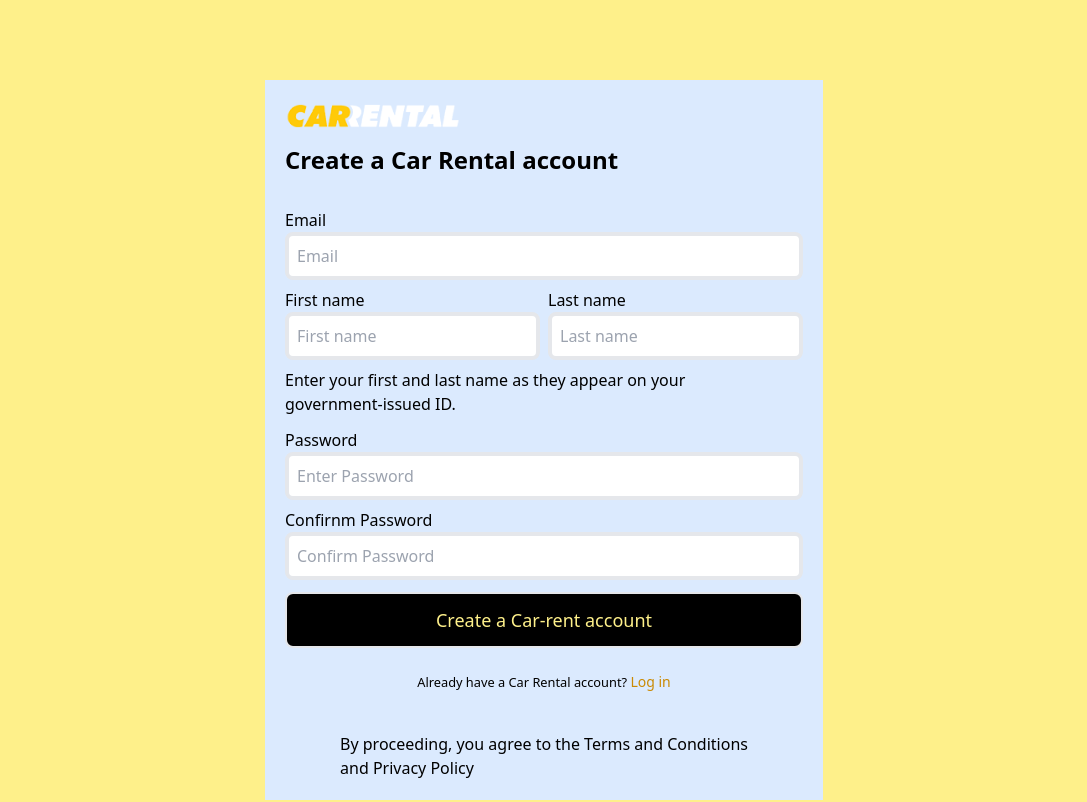
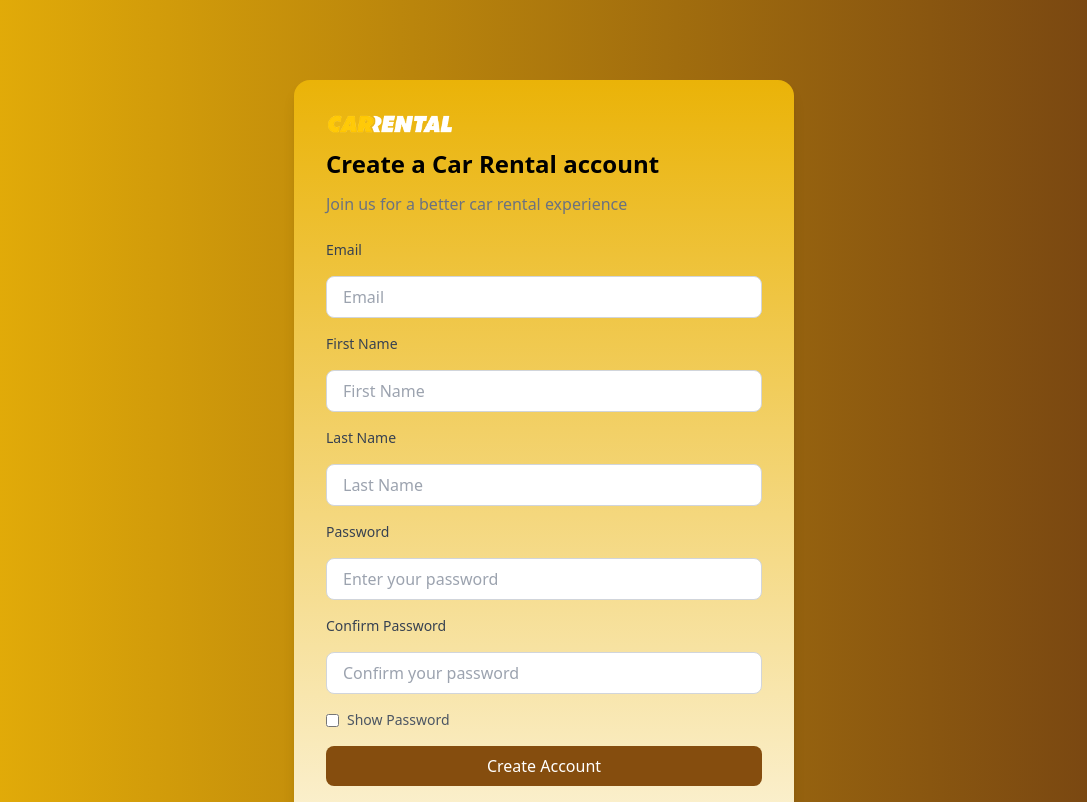
Before and after one commit to itunumide/car-rental, a React (Vite) app: page /signup in a window 1280 px wide. Shown: the top 802 px of the page, without its empty margins (96-1183 px from the left). Built offline with nearby package versions, Linux system fonts and the light colour scheme.

Commit message:
save my new code

```diff
--- a/src/pages/Login.jsx
+++ b/src/pages/Login.jsx
@@ -1,31 +1,62 @@
 import carlogo from "../assets/car-rental-logo.png";
-import {useState} from 'react'
+import { useState } from "react";
+import { Link } from "react-router-dom";
+import axios from "axios";
+import { setToken } from '../utils/Token.js';
 
 const Login = () => {
-     const [email, setEmail] = useState(['']);
-     const [password, setPassword] =useState(['']);
+  const [loginData, setLoginData] = useState({
+    email: "",
+    password: "",
+  });
+  const [errorMessage, setErrorMessage] = useState("");
+  const [showPassword, setShowPassword] = useState(false);
 
-     const handleSubmit = (e) =>{
-      e.preventDefault();
-      console.log('Email:', email)
-      console.log('password:', password)
+  const handleSubmit = async (e) => {
+    e.preventDefault();
 
-      setEmail("")
-      setPassword("")
-     };
+    const url = "https://car-rental-okvm.onrender.com/login";
+    try {
+      const response = await axios.post(url, loginData, {
+        headers: {
+          "Content-Type": "application/json",
+        },
+      });
+
+      if (response.data.token) {
+        setToken(response.data.token);
+        console.log("Token saved:", response.data.token);
+
+        setErrorMessage("Login submitted successfully");
+        alert("Login successfully!");
+      }
+    } catch (error) {
+      if (error.response) {
+        setErrorMessage("Error response: " + error.response.data.message);
+        alert("Error Logging in: " + error.response.data.message);
+      } else if (error.request) {
+        setErrorMessage("No response from the server. Please try again later.");
+        alert("No response from the server. Please try again later.");
+      } else {
+        setErrorMessage("An unexpected error occurred: " + error.message);
+        alert("An unexpected error occurred. Please try again.");
+      }
+    }
+  };
 
   return (
     <div className="flex justify-center items-center min-h-screen sm:bg-gradient-to-r from-yellow-500 to-yellow-900">
-      <div className= "bg-gradient-to-b from-yellow-500 to-white p-8 rounded-2xl shadow-lg w-full sm:w-[500px] sm:mt-[5rem]  text-center">
+      <div className="bg-gradient-to-b from-yellow-500 to-white p-8 sm:rounded-2xl sm:shadow-lg w-full sm:w-[500px] sm:mt-[5rem] text-center">
         <div className="flex flex-col items-start">
-          <div className="mb-6">
-            <img src={carlogo} alt="car logo" className="mx-auto w-[8rem]" />
-          </div>
-
+          <Link to="/">
+            <div className="mb-6">
+              <img src={carlogo} alt="car logo" className="mx-auto w-[8rem]" />
+            </div>
+          </Link>
           <h2 className="text-2xl font-bold mb-2">Log in</h2>
           <p className="text-gray-500 mb-6">Continue to Car Rental account</p>
         </div>
-        <form className="space-y-4">
+        <form className="space-y-4" onSubmit={handleSubmit}>
           <label
             htmlFor="email"
             className="block text-left text-sm font-medium text-gray-700"
@@ -34,31 +65,58 @@ const Login = () => {
           </label>
           <input
             type="email"
-            value={email}
-            onChange={(e => setEmail(e.target.value)) }
+            value={loginData.email}
+            name="email"
+            onChange={(e) =>
+              setLoginData({ ...loginData, email: e.target.value })
+            }
             id="email"
             placeholder="Email"
             className="w-full px-4 py-2 border border-gray-300 rounded-lg focus:outline-none focus:ring-2 focus:ring-yellow-500"
+            required
           />
-          <label htmlFor="password"  className="block text-left text-sm font-medium text-gray-700"> Password</label>
+          <label
+            htmlFor="password"
+            className="block text-left text-sm font-medium text-gray-700"
+          >
+            Password
+          </label>
           <input
-            type="password"
+            type={showPassword ? "text" : "password"}
             id="password"
-            value={password}
-            onChange={(e => setPassword(e.target.value))}
+            name="password"
+            value={loginData.password}
+            onChange={(e) =>
+              setLoginData({ ...loginData, password: e.target.value })
+            }
             className="w-full px-4 py-2 border border-gray-300 rounded-lg focus:outline-none focus:ring-2 focus:ring-yellow-500"
             placeholder="Enter your password"
             required
           />
+
+          <div className="flex items-center">
+            <input
+              type="checkbox"
+              id="showPassword"
+              checked={showPassword}
+              onChange={() => setShowPassword(!showPassword)}
+              className="mr-2"
+            />
+            <label htmlFor="showPassword" className="text-sm text-gray-600">
+              Show Password
+            </label>
+          </div>
+          {errorMessage && <p className="text-red-500">{errorMessage}</p>}
           <button
             type="submit"
-            onClick={handleSubmit}
             className="w-full bg-yellow-800 text-white py-2 rounded-lg hover:bg-yellow-900"
           >
             Continue with email
           </button>
+          <a href="" className="block text-right  text-yellow-600">
+            Forgot password?
+          </a>
         </form>
-
 
         <div className="my-6 flex items-center justify-center">
           <div className="border-t w-[40%] border-yellow-600 "></div>
@@ -67,16 +125,15 @@ const Login = () => {
         </div>
 
         <div className="mt-6">
-          <p className="text-sm">
-            New to Car Rentals?{' '}
-            <a href="#" className="text-yellow-600 hover:underline">
+          <p className="text-[0.95rem]">
+            New to Car Rentals?{" "}
+            <a href="/signup" className="text-yellow-600 hover:underline">
               Get started
             </a>
           </p>
         </div>
 
-
-        <div className="mt-8 flex justify-between w-[40%] text-sm text-gray-500">
+        <div className="mt-8 flex justify-between w-[200px] text-sm text-gray-500">
           <a href="#" className="hover:underline">
             Help
           </a>
--- a/src/pages/SignUp.jsx
+++ b/src/pages/SignUp.jsx
@@ -1,68 +1,229 @@
-import logo from "../assets/car-rental-logo.png"
+import logo from "../assets/car-rental-logo.png";
+import { useState } from "react";
+import { Link } from "react-router-dom";
+import axios from "axios";
+import { setToken } from "../utils/Token.js";
+
+const Signup = () => {
+  const [signupData, setSignupData] = useState({
+    email: "",
+    firstName: "",
+    lastName: "",
+    password: "",
+    confirmPassword: "",
+  });
+  const [errorMessage, setErrorMessage] = useState("");
+  const [showPassword, setShowPassword] = useState(false);
 
 
-const Signup = () =>{
+  const handleSubmit = async (e) => {
+    e.preventDefault();
+    if (signupData.password !== signupData.confirmPassword) {
+      setErrorMessage("Passwords do not match.");
+      return;
+    }
 
+    const url = "https://car-rental-okvm.onrender.com/signup";
+    try {
+      const response = await axios.post(url, signupData, {
+        headers: {
+          "Content-Type": "application/json",
+        },
+      });
+
+      if (response.data.token) {
+        setToken(response.data.token);
+        console.log("Token saved:", response.data.token);
+        alert("Signup successful!");
+      }
+    } catch (error) {
+      if (error.response) {
+        setErrorMessage( error.response.data.message);
+        alert("Error signing up: " + error.response.data.message);
+      } else if (error.request) {
+        setErrorMessage("No response from the server. Please try again later.");
+        alert("No response from the server. Please try again later.");
+      } else {
+        setErrorMessage("An unexpected error occurred: " + error.message);
+        alert("An unexpected error occurred. Please try again.");
+      }
+    }
+  };
   return (
-        <div  className="bg-yellow-200  block justify-center items-center sm:p-20 lg:flex md:flex sm:flex">
-     <div>
-    <div className=" w-full lg:w-full bg-blue-100  shadow-white h-full p-5 ">
-
+    <div className="flex justify-center items-center min-h-screen sm:bg-gradient-to-r from-yellow-500 to-yellow-900">
+      <div className=" bg-gradient-to-b from-yellow-500 to-white p-8 sm:rounded-2xl sm:shadow-lg w-full sm:w-[500px] sm:mt-[5rem]  ">
         <div className="flex flex-col gap-3">
-<img  className="h-8  w-44"  src={logo} alt=""></img>
-<h2 className=" text-2xl  font-bold text-black-500 ">Create a Car Rental account</h2>
+          <Link to="/">
+            <img src={logo} alt="car logo" className=" w-[8rem]" />
+          </Link>
+          <h2 className=" text-2xl  font-bold text-black-500 ">
+            Create a Car Rental account
+          </h2>
+          <p className="text-gray-500 mb-6">Join us for a better car rental experience</p>
         </div>
 
- <div className="flex flex-col w-full  items-center mt-8 ">
-<div className="Email  w-full  ">
-<label htmlFor="">Email</label><br/>
-<input className=" border-4 w-full rounded-lg p-2   bg-white" type="Email"  placeholder="Email"/>
+        <form className="space-y-4" onSubmit={handleSubmit}>
+          {/* Email Field */}
+          <label
+            htmlFor="email"
+            className="block text-left text-sm font-medium text-gray-700"
+          >
+            Email
+          </label>
+          <input
+            type="email"
+            value={signupData.email}
+            name="email"
+            onChange={(e) =>
+              setSignupData({ ...signupData, email: e.target.value })
+            }
+            id="email"
+            placeholder="Email"
+            className="w-full px-4 py-2 border border-gray-300 rounded-lg focus:outline-none focus:ring-2 focus:ring-yellow-500"
+            required
+          />
+
+          {/* First Name Field */}
+          <label
+            htmlFor="firstName"
+            className="block text-left text-sm font-medium text-gray-700"
+          >
+            First Name
+          </label>
+          <input
+            type="text"
+            value={signupData.firstName}
+            name="firstName"
+            onChange={(e) =>
+              setSignupData({ ...signupData, firstName: e.target.value })
+            }
+            id="firstName"
+            placeholder="First Name"
+            className="w-full px-4 py-2 border border-gray-300 rounded-lg focus:outline-none focus:ring-2 focus:ring-yellow-500"
+            required
+          />
+
+          {/* Last Name Field */}
+          <label
+            htmlFor="lastName"
+            className="block text-left text-sm font-medium text-gray-700"
+          >
+            Last Name
+          </label>
+          <input
+            type="text"
+            value={signupData.lastName}
+            name="lastName"
+            onChange={(e) =>
+              setSignupData({ ...signupData, lastName: e.target.value })
+            }
+            id="lastName"
+            placeholder="Last Name"
+            className="w-full px-4 py-2 border border-gray-300 rounded-lg focus:outline-none focus:ring-2 focus:ring-yellow-500"
+            required
+          />
+
+          {/* Password Field */}
+          <label
+            htmlFor="password"
+            className="block text-left text-sm font-medium text-gray-700"
+          >
+            Password
+          </label>
+          <input
+            type={showPassword ? "text" : "password"}
+            id="password"
+            name="password"
+            value={signupData.password}
+            onChange={(e) =>
+              setSignupData({ ...signupData, password: e.target.value })
+            }
+            className="w-full px-4 py-2 border border-gray-300 rounded-lg focus:outline-none focus:ring-2 focus:ring-yellow-500"
+            placeholder="Enter your password"
+            required
+          />
+
+          {/* Confirm Password Field */}
+          <label
+            htmlFor="confirmPassword"
+            className="block text-left text-sm font-medium text-gray-700"
+          >
+            Confirm Password
+          </label>
+          <input
+            type={showPassword ? "text" : "password"}
+            id="confirmPassword"
+            name="confirmPassword"
+            value={signupData.confirmPassword}
+            onChange={(e) =>
+              setSignupData({
+                ...signupData,
+                confirmPassword: e.target.value,
+              })
+            }
+            className="w-full px-4 py-2 border border-gray-300 rounded-lg focus:outline-none focus:ring-2 focus:ring-yellow-500"
+            placeholder="Confirm your password"
+            required
+          />
+
+          <div className="flex items-center">
+            <input
+              type="checkbox"
+              id="showPassword"
+              checked={showPassword}
+              onChange={() => setShowPassword(!showPassword)}
+              className="mr-2"
+            />
+            <label htmlFor="showPassword" className="text-sm text-gray-600">
+              Show Password
+            </label>
           </div>
 
- <div className="   justify-between items-center gap-2 py-2 flex w-full ">
-    <div className="">
-       <label htmlFor="Fname">First name</label><br/>
-    <input  className="border-4   rounded-lg p-2 bg-white w-full"  type="Fname"  placeholder="First name" />
+          {errorMessage && <p className="text-red-500">{errorMessage}</p>}
+
+          <button
+            type="submit"
+            className="w-full bg-yellow-800 text-white py-2 rounded-lg hover:bg-yellow-900"
+          >
+            Create Account
+          </button>
+        </form>
+
+        <div className="flex  items-center justify-between mt-6 gap-4 rent flex-col lg:flex-row ">
+          <small className=" flex justify-between gap-1 ">
+            <p className="text">
+              Already have a Car Rental account?{" "}
+              <a href="/login" id="" className="text-[0.95rem] text-yellow-600">
+                Log in
+              </a>{" "}
+            </p>
+          </small>
         </div>
-
-    <div className="">
-    <label htmlFor="lname">Last name</label><br/>
-    <input  className="border-4   rounded-lg p-2 bg-white w-full"  type="Last name"  placeholder="Last name"/>
-    </div>
- </div>
-<div className="text-left w-full "> <p>Enter your first and last name as they appear on your <br/>  government-issued ID.</p></div>
-
-<div className=" w-full my-3">
-
-<div>
-<label htmlFor="password">Password</label><br/>
-<input className="border-4  rounded-lg w-full mb-2 p-2 bg-white" type="password" placeholder="Enter Password"/><br/>
-</div>
-
-<div>
-<label htmlFor="password">Confirnm Password</label><br/>
-<input className="border-4  rounded-lg w-full p-2 bg-white " type="confirm password" placeholder="Confirm Password"/>
+        <p className="mt-10 text-left text-sm">
+          By proceeding, you agree to the{" "}
+          <a href="#" className=" text-yellow-600">
+            Terms and Conditions
+          </a>{" "}
+          and
+          <a href="#" className=" text-yellow-600">
+            {" "}
+            Privacy Policy
+          </a>
+        </p>
+        <div className="mt-8 flex justify-between w-[200px] text-sm text-gray-500">
+        <a href="#" className="hover:underline">
+          Help
+        </a>
+        <a href="#" className="hover:underline">
+          Privacy
+        </a>
+        <a href="#" className="hover:underline">
+          Terms
+        </a>
       </div>
       </div>
 
-<div className="w-full">
-<button  id="" className="border-2 w-full rounded-lg  bg-black text-yellow-200  text-lg py-3">Create a Car-rent account</button>
     </div>
-
-<div className="flex  items-center justify-between mt-6 gap-4 rent flex-col lg:flex-row " >
-
-<small className=" flex justify-between gap-1 ">
-<p className="text">Already have a Car Rental account? <button id=""  className="text-sm text-yellow-600">Log in</button> </p>
-</small>
- </div>
-
- <p className="mt-10 text-left">By proceeding, you agree to the <span>Terms and Conditions</span> <br/>  and<span> Privacy Policy</span>
-
- </p>
-</div>
-</div>
-</div>
-</div>
-    )
-}
-export default Signup
+  );
+};
+export default Signup;
--- a/src/pages/checkout/Checkout.jsx
+++ b/src/pages/checkout/Checkout.jsx
@@ -5,6 +5,7 @@ import { CheckoutLeft } from "./CheckoutLeft";
 import { CheckoutRight } from "./CheckoutRight";
 import { Link } from "react-router-dom";
 import axios from "axios";
+import { getToken } from '../../utils/Token.js';
 
 const Checkout = () => {
   const rightSideRef = useRef(null);
@@ -33,12 +34,17 @@ const Checkout = () => {
   const handleSubmit = async (e) => {
     e.preventDefault();
 
+    if (!formData.firstName || !formData.email) {
+      alert("Please fill in all required fields.");
+      return;
+    }
+
     const url = "https://car-rental-okvm.onrender.com/billing-form";
     try {
       const response = await axios.post(url, formData, {
         headers: {
           "Content-Type": "application/json",
-          'Authorization': "eyJhbGciOiJIUzI1NiIsInR5cCI6IkpXVCJ9.eyJ1c2VySWQiOiI2NmY1NWQ2MGNjMzJkODQzZDJjNGQ1ZmMiLCJmaXJzdE5hbWUiOiJBZGUiLCJsYXN0TmFtZSI6Ik1pa2UiLCJlbWFpbCI6ImFkZWt1bmxlbWljaGFlbDEzMTlAZ21haWwuY29tIiwiaWF0IjoxNzI3Nzc3MTQ2LCJleHAiOjE3Mjc5NDk5NDZ9.i0fdTLdgH7hY30wId1r8jgbyMcaPjbKu2dr8uef4bp4",
+          Authorization: `Bearer ${getToken()}`,
         },
       });
 
--- /dev/null
+++ b/src/utils/Token.js
@@ -0,0 +1,4 @@
+// utils/token.js
+export const getToken = () => localStorage.getItem('authToken');
+export const setToken = (token) => localStorage.setItem('authToken', token);
+export const removeToken = () => localStorage.removeItem('authToken');
```
Also changed, not shown: 1 other file (tests, documents, lock files or other folders). Lines whose indentation alone changed are shown as unchanged.
